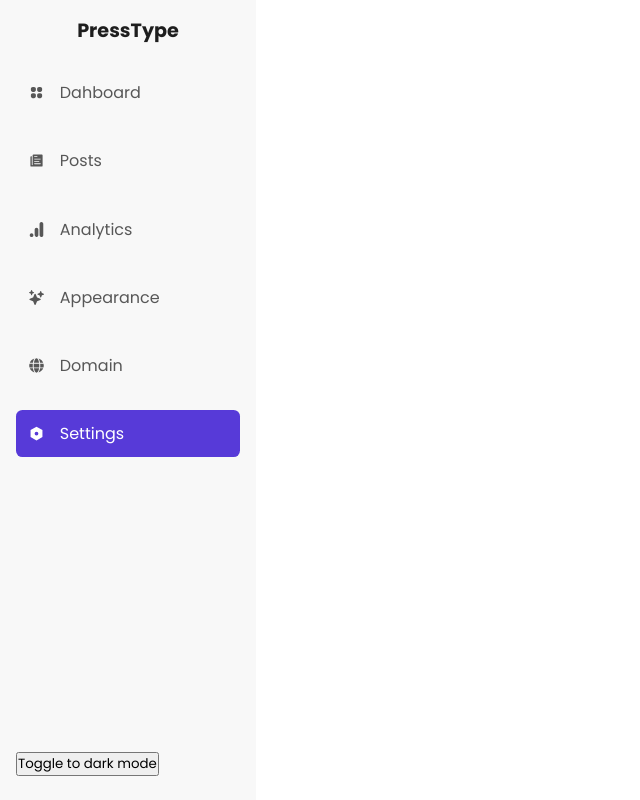
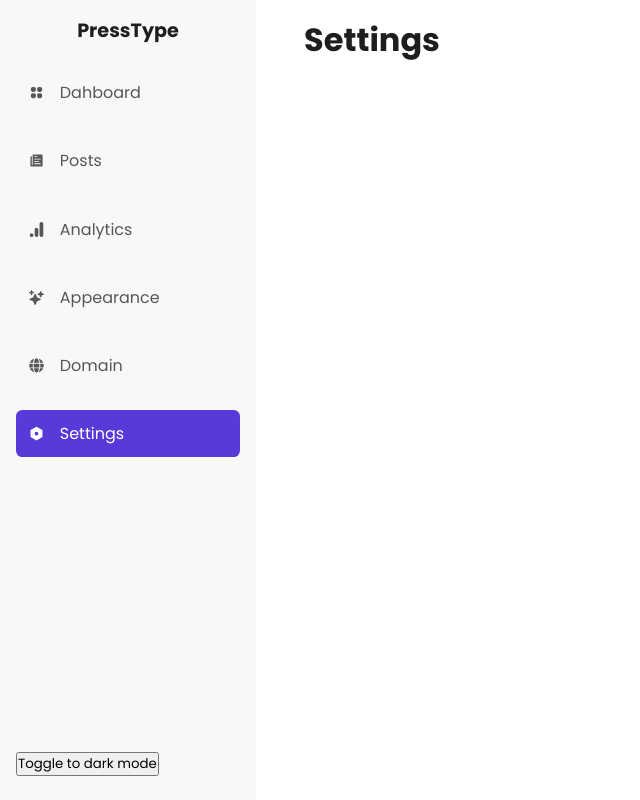
Before and after one commit to akinloluwami/presstype, a Next.js app: page /settings in a window 1280 px wide. Shown: the whole page, without its empty margins (0-640 px from the left). Built offline with nearby package versions, Linux system fonts and the light colour scheme.

Commit message:
added page title

```diff
--- a/layouts/dashboard_layout/index.tsx
+++ b/layouts/dashboard_layout/index.tsx
@@ -3,14 +3,17 @@ import { useTheme } from "@/contexts/ThemeContext";
 import React from "react";
 import styles from "./styles.module.scss";
 
-const DashboardLayout = ({ children }: any) => {
+const DashboardLayout = ({ children, page_name }: any) => {
   const { theme } = useTheme();
   return (
     <div className={styles.dashboard_layout_container} data-theme={theme}>
       <div className={styles.sidebar} data-theme={theme}>
         <Sidebar />
       </div>
-      <div className={styles.main}>{children}</div>
+      <div className={styles.main}>
+        <h1>{page_name}</h1>
+        {children}
+      </div>
     </div>
   );
 };
--- a/pages/analytics/index.tsx
+++ b/pages/analytics/index.tsx
@@ -2,7 +2,7 @@ import DashboardLayout from "@/layouts/dashboard_layout";
 import React from "react";
 
 const Index = () => {
-  return <DashboardLayout></DashboardLayout>;
+  return <DashboardLayout page_name={"Analytics"}></DashboardLayout>;
 };
 
 export default Index;
--- a/pages/appearance/index.tsx
+++ b/pages/appearance/index.tsx
@@ -2,7 +2,7 @@ import DashboardLayout from "@/layouts/dashboard_layout";
 import React from "react";
 
 const Index = () => {
-  return <DashboardLayout></DashboardLayout>;
+  return <DashboardLayout page_name="Appearance"></DashboardLayout>;
 };
 
 export default Index;
--- a/pages/dashboard/index.tsx
+++ b/pages/dashboard/index.tsx
@@ -8,10 +8,10 @@ import styles from "./styles.module.scss";
 
 const DashboardHome = () => {
   return (
-    <DashboardLayout>
+    <DashboardLayout page_name={"Dashboard"}>
       <div className={styles.dashboard_top}>
-        <Searchbar />
-        <ProfileHeader />
+        {/* <Searchbar />
+        <ProfileHeader /> */}
       </div>
       <Stats />
       <BarChart />
--- a/pages/domain/index.tsx
+++ b/pages/domain/index.tsx
@@ -2,7 +2,7 @@ import DashboardLayout from "@/layouts/dashboard_layout";
 import React from "react";
 
 const Index = () => {
-  return <DashboardLayout></DashboardLayout>;
+  return <DashboardLayout page_name="Domain"></DashboardLayout>;
 };
 
 export default Index;
--- a/pages/posts/index.tsx
+++ b/pages/posts/index.tsx
@@ -2,7 +2,7 @@ import DashboardLayout from "@/layouts/dashboard_layout";
 import React from "react";
 
 const Index = () => {
-  return <DashboardLayout></DashboardLayout>;
+  return <DashboardLayout page_name="Posts"></DashboardLayout>;
 };
 
 export default Index;
--- a/pages/settings/index.tsx
+++ b/pages/settings/index.tsx
@@ -2,7 +2,7 @@ import DashboardLayout from "@/layouts/dashboard_layout";
 import React from "react";
 
 const Index = () => {
-  return <DashboardLayout></DashboardLayout>;
+  return <DashboardLayout page_name="Settings"></DashboardLayout>;
 };
 
 export default Index;
```
